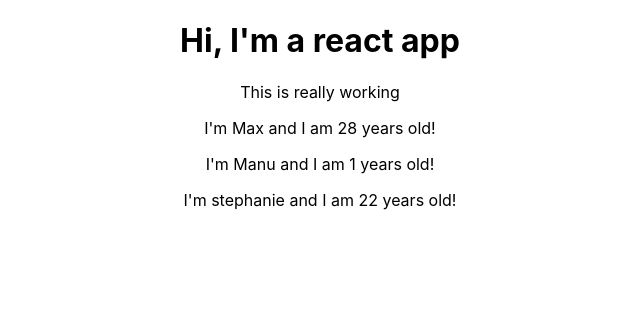
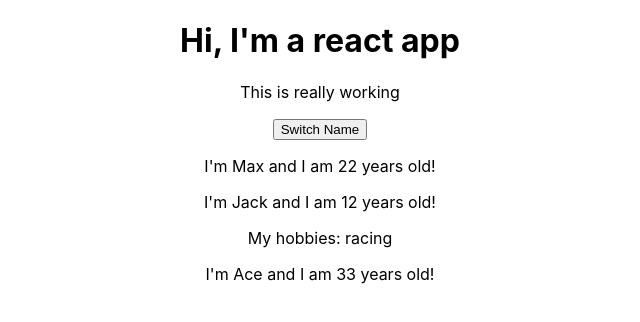
Before and after one commit to Junpengalaitp/React-learning, a React (Create React App) app: page / in a window 1280 px wide. Shown: the top 322 px of the page, without its empty margins (320-960 px from the left). Built offline with nearby package versions, Linux system fonts and the light colour scheme.

Commit message:
states and props

```diff
--- a/src/App.js
+++ b/src/App.js
@@ -2,15 +2,24 @@
 import './App.css';
 import Person from "./Person/Person";
 
-class App extends Component{
+class App extends Component {
+  state = {
+    persons: [
+      {name: 'Max', age: 22},
+      {name: 'Jack', age: 12},
+      {name: 'Ace', age: 33}
+    ]
+  }
+
   render() {
     return (
         <div className="App">
           <h1>Hi, I'm a react app</h1>
           <p>This is really working</p>
-            <Person name='Max' age={'28'}/>
-            <Person name={'Manu'} age={'1'}>My hobbies: racing</Person>
-            <Person name={'stephanie'} age={'22'}/>
+          <button>Switch Name</button>
+          <Person name={this.state.persons[0].name} age={this.state.persons[0].age}/>
+          <Person name={this.state.persons[1].name} age={this.state.persons[1].age}>My hobbies: racing</Person>
+          <Person name={this.state.persons[2].name} age={this.state.persons[2].age}/>
         </div>
     );
     //   return React.createElement('div', {className: 'App'},
--- a/src/Person/Person.js
+++ b/src/Person/Person.js
@@ -1,7 +1,12 @@
 import React from 'react'
 
 const person = (props) => {
-    return <p>I'm {props.name} and I am {props.age} years old!</p>
+    return(
+        <div>
+            <p>I'm {props.name} and I am {props.age} years old!</p>
+            <p>{props.children}</p>
+        </div>
+        )
 };
 
 export default person;
```
Also changed, not shown: 1 other file (tests, documents, lock files or other folders).
